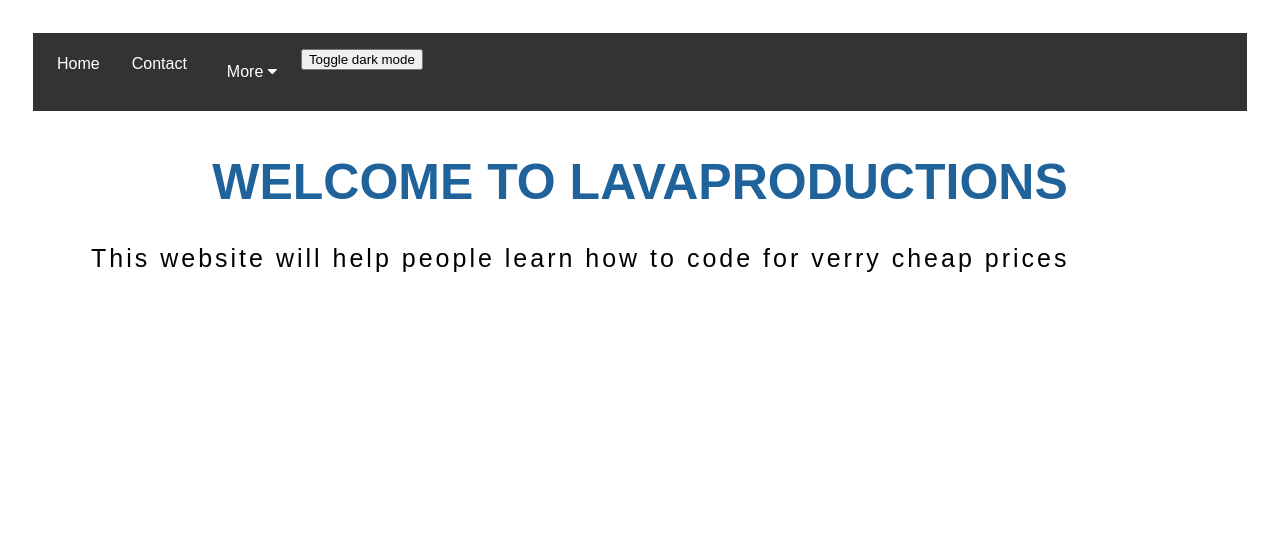
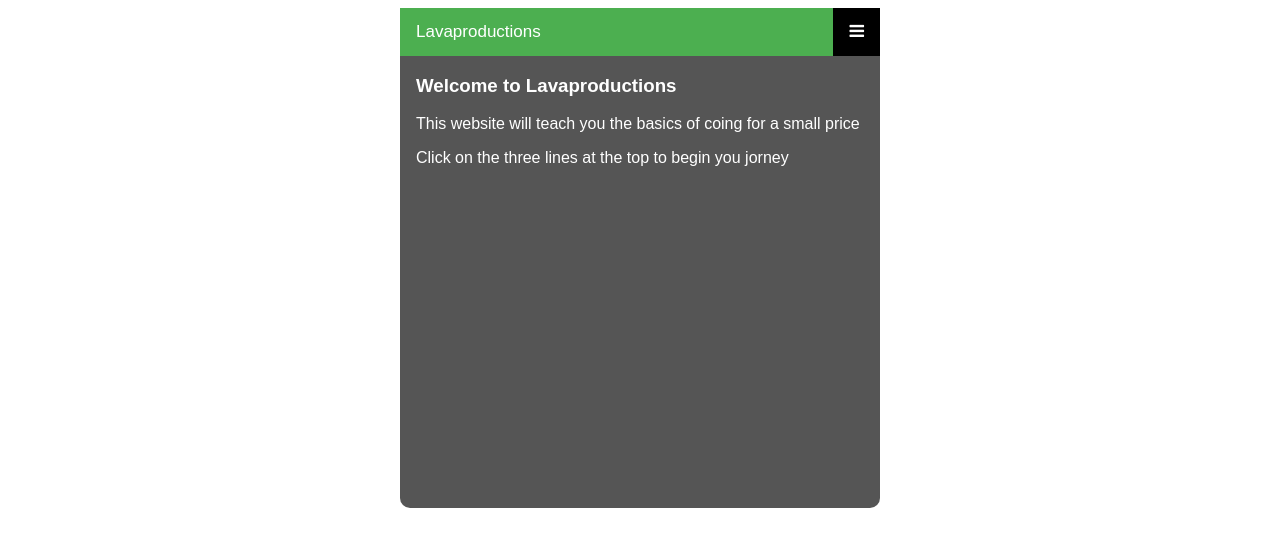
Before and after one commit to therocketcrafter/Lavaproductions, a plain HTML site: page index.html in a window 1280 px wide. Drawn offline with Linux system fonts and the light colour scheme.

Commit message:
Update index.html

```diff
--- a/index.html
+++ b/index.html
@@ -1,9 +1,6 @@
 <!DOCTYPE html>
-<title> Lavaproductions- purchase</title>
-<link rel="icon" href="https://cdn.discordapp.com/attachments/670064583058128907/711060343845158943/Untitled_7.png">
 <html>
 <head>
-
 <meta name="viewport" content="width=device-width, initial-scale=1">
 <link rel="stylesheet" href="https://cdnjs.cloudflare.com/ajax/libs/font-awesome/4.7.0/css/font-awesome.min.css">
 <style>
@@ -11,176 +8,89 @@ body {
   font-family: Arial, Helvetica, sans-serif;
 }
 
-.navbar {
+.mobile-container {
+  max-width: 480px;
+  margin: auto;
+  background-color: #555;
+  height: 500px;
+  color: white;
+  border-radius: 10px;
+}
+
+.topnav {
   overflow: hidden;
   background-color: #333;
+  position: relative;
 }
 
-.navbar a {
-  float: left;
-  font-size: 16px;
+.topnav #myLinks {
+  display: none;
+}
+
+.topnav a {
   color: white;
-  text-align: center;
   padding: 14px 16px;
   text-decoration: none;
+  font-size: 17px;
+  display: block;
 }
 
-.dropdown {
-  float: left;
-  overflow: hidden;
+.topnav a.icon {
+  background: black;
+  display: block;
+  position: absolute;
+  right: 0;
+  top: 0;
 }
 
-.dropdown .dropbtn {
-  font-size: 16px;
-  border: none;
-  outline: none;
-  color: white;
-  padding: 14px 16px;
-  background-color: inherit;
-  font-family: inherit;
-  margin: 0;
+.topnav a:hover {
+  background-color: #ddd;
+  color: black;
 }
 
-.navbar a:hover, .dropdown:hover .dropbtn {
-  background-color: red;
-}
-
-.dropdown-content {
-  display: none;
-  position: absolute;
-  background-color: #f9f9f9;
-  min-width: 160px;
-  box-shadow: 0px 8px 16px 0px rgba(0,0,0,0.2);
-  z-index: 1;
-}
-
-.dropdown-content a {
-  float: none;
-  color: black;
-  padding: 12px 16px;
-  text-decoration: none;
-  display: block;
-  text-align: left;
-}
-
-.dropdown-content a:hover {
-  background-color: #ddd;
-}
-
-.dropdown:hover .dropdown-content {
-  display: block;
-}
-</style>
-</head>
-<body>
-
-<div class="navbar">
-  <a href="">Home</a>
-  <a href="conatact.html">Contact</a>
-  <body {
-  padding: 25px;
-  background-color: white;
-  color: black;
-  font-size: 25px;
-}
-
-.dark-mode {
-  background-color: black;
+.active {
+  background-color: #4CAF50;
   color: white;
 }
 </style>
 </head>
 <body>
 
+<!-- Simulate a smartphone / tablet -->
+<div class="mobile-container">
 
+<!-- Top Navigation Menu -->
+<div class="topnav">
+  <a href="index.html" class="active">Lavaproductions</a>
+  <div id="myLinks">
+    <a href="Contact.html">Contact us</a>
+    <a href="premium.html">Buy Premium</a>
+    <a href="#about.html">About</a>
+  </div>
+  <a href="javascript:void(0);" class="icon" onclick="myFunction()">
+    <i class="fa fa-bars"></i>
+  </a>
+</div>
 
-<button onclick="myFunction()">Toggle dark mode</button>
+<div style="padding-left:16px">
+  <h3>Welcome to Lavaproductions</h3>
+  <p>This website will teach you the basics of coing for a small price</p>
+  <p>Click on the three lines at the top to begin you jorney</p>
+</div>
+
+<!-- End smartphone / tablet look -->
+</div>
 
 <script>
 function myFunction() {
-   var element = document.body;
-   element.classList.toggle("dark-mode");
-}
-</script></a>
-  <div class="dropdown">
-    <button class="dropbtn">More
-      <i class="fa fa-caret-down"></i>
-    </button>
-    <div class="dropdown-content">
-      <a href="prices.html">Buy Lessons</a>
-      <a href="premium.html">Buy Premium</a>
-      <a href="#">Link 3</a>
-
-    </div>
-  </div>
-</div>
-<style>
-div {
-  border: 0x solid gray;
-  padding: 8px;
-}
-
-h1 {
-  text-align: center;
-  text-transform: uppercase;
-  color: #20639B;
-}
-sub {
-  text-align: center;
-  text-transform: uppercase;
-  color: #20639B;
-  text-indent: 50px;
-  text-align: justify;
-  letter-spacing: 3px;
-}
-
-p {
-  text-indent: 50px;
-  text-align: justify;
-  letter-spacing: 3px;
-}
-
-a {
-  text-decoration: none;
-  color: #008CBA;
-}
-</style>
-</head>
-<body>
-
-<div>
-  <h1>Welcome to Lavaproductions</h1>
-  <center>
-
- <p>
- This website will help people learn how to code for verry cheap prices
- </p>
-</div>
-<style>
-body {
-  padding: 25px;
-  background-color: white;
-  color: black;
-  font-size: 25px;
-}
-
-.dark-mode {
-  background-color: black;
-  color: white;
-}
-</style>
-</head>
-<body>
-
-
-
-
-
-<script>
-function myFunction() {
-   var element = document.body;
-   element.classList.toggle("dark-mode");
+  var x = document.getElementById("myLinks");
+  if (x.style.display === "block") {
+    x.style.display = "none";
+  } else {
+    x.style.display = "block";
+  }
 }
 </script>
+
 </body>
 </html>
```
